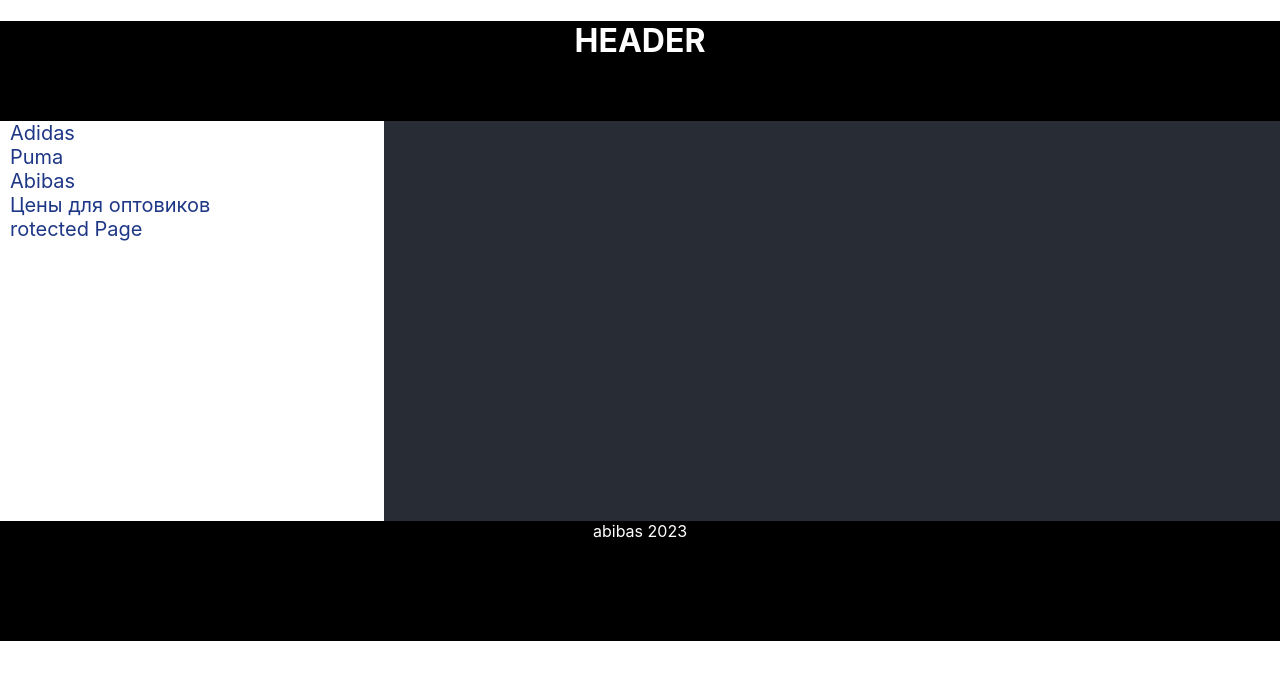
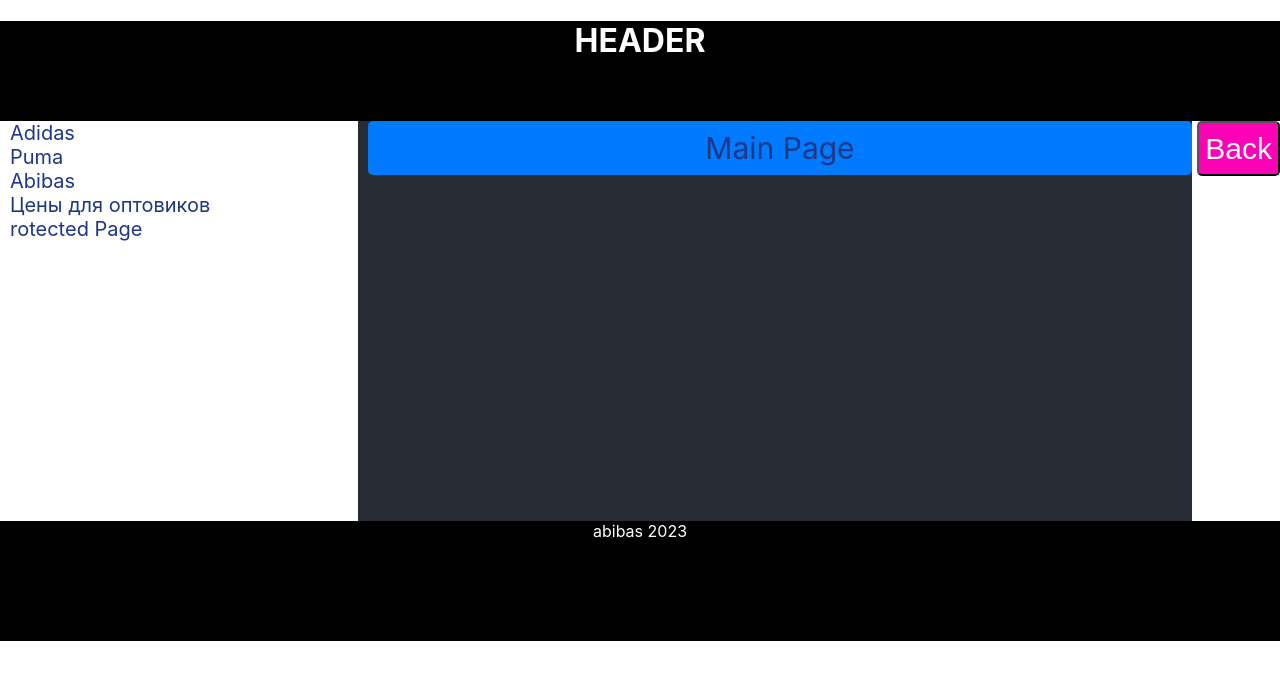
Before and after one commit to Voitsekhovich/-Router-dom, a React (Create React App) app: page / in a window 1280 px wide. Shown: the top 680 px of the page. Built offline with nearby package versions, Linux system fonts and the light colour scheme.

Commit message:
Шаг назад и ссылка-кноп

```diff
--- a/src/App.tsx
+++ b/src/App.tsx
@@ -1,14 +1,14 @@
-import React, {useState} from 'react';
+import React, { useState } from 'react';
 import styles from "./components/Site.module.css";
-import {Adidas} from "./components/pages/Adidas";
-import {Puma} from "./components/pages/Puma";
-import {Abibas} from "./components/pages/Abibas";
-import {Navigate, NavLink, Outlet, Route, Routes} from 'react-router-dom';
-import {Error404} from "./components/pages/Error404";
+import { Adidas } from "./components/pages/Adidas";
+import { Puma } from "./components/pages/Puma";
+import { Abibas } from "./components/pages/Abibas";
+import { Link, Navigate, NavLink, Outlet, Route, Routes, useNavigate } from 'react-router-dom';
+import { Error404 } from "./components/pages/Error404";
 import styled from 'styled-components';
-import {S} from './components/pages/_styles'
-import {Model} from "./components/pages/Model";
-import {Prices} from "./components/pages/Prices";
+import { S } from './components/pages/_styles'
+import { Model } from "./components/pages/Model";
+import { Prices } from "./components/pages/Prices";
 
 
 const PATH = {
@@ -22,6 +22,10 @@ const PATH = {
 } as const
 
 function App() {
+    const navigate =useNavigate()
+    const navigateHandler =()=>{
+        navigate(-1)
+    }
     return (
         <div>
             <div className={styles.header}><h1>HEADER</h1></div>
@@ -35,25 +39,11 @@ function App() {
 
                 </div>
                 <div className={styles.content}>
-                    <Outlet/>
-{/*                     <Routes>
- */}{/*                         <Route path={'/'} element={<Navigate to={PATH.PAGE1}/>}/>
- */}
-{/*                         <Route path={PATH.PAGE1} element={<Adidas/>}/>
-                        <Route path={PATH.PAGE2} element={<Puma/>}/>
-                        <Route path={PATH.PAGE3} element={<Abibas/>}/>
- */}{/*                         <Route path={PATH.PAGE4} element={<Prices/>}/>
- */}
-                        {/*<Route path={'/adidas/:id'} element={<Model/>}/>*/}
-{/*                         <Route path={'/:model/:id'} element={<Model/>}/>
- */}
-{/*                         <Route path={'/*'} element={<Error404/>}/> */}
-
-                        {/*<Route path={'/page/error'} element={<Error404/>}/>*/}
-                        {/*<Route path={'/*'} element={<Navigate to={'/page/error'}/>}/>*/}
-{/*                     </Routes>
- */}
+                    <div className={styles.HorizontalNavigation}></div>
+                    <S.NavWrapper><NavLink className={styles.LinkLikeButton} to={PATH.PAGE1}>Main Page</NavLink></S.NavWrapper>
+                    <Outlet />
                 </div>
+                <button  onClick={navigateHandler} className={styles.ButtonLikeLink}>Back</button>
             </div>
             <div className={styles.footer}>abibas 2023</div>
         </div>
--- a/src/components/Site.module.css
+++ b/src/components/Site.module.css
@@ -44,3 +44,33 @@
     color: #7fb8f1;
     text-decoration: underline;
 }
+.LinkLikeButton {
+    height: 54px;
+    background-color: #007bff;
+    color: #fff;
+    text-decoration: none;
+    border-radius: 5px;
+    font-size: 30px;
+    display: flex;
+    align-items: center;
+    justify-content: center;
+}
+.LinkLikeButton:hover {
+    background-color: #0056b3;
+}
+.ButtonLikeLink {
+    margin-left: 5px;
+    height: 55px;
+    background-color: #ff00b7;
+    color: #fff;
+    text-decoration: none;
+    border-radius: 5px;
+    font-size: 30px;
+}
+.ButtonLikeLink:hover {
+    background-color: #980569;
+}
+.HorizontalNavigation {
+    display: flex;
+    justify-content: center;
+}
--- a/src/routes/router.tsx
+++ b/src/routes/router.tsx
@@ -86,7 +86,7 @@ export const router = createBrowserRouter([
     {
         path: "/",
         element: <App />,
-        errorElement: <Navigate to={PATH.ERROR} />,
+        errorElement: <Navigate to={PATH.ADIDAS} />,
         children: [
             {
                 element: <PrivateRoute />,
```
